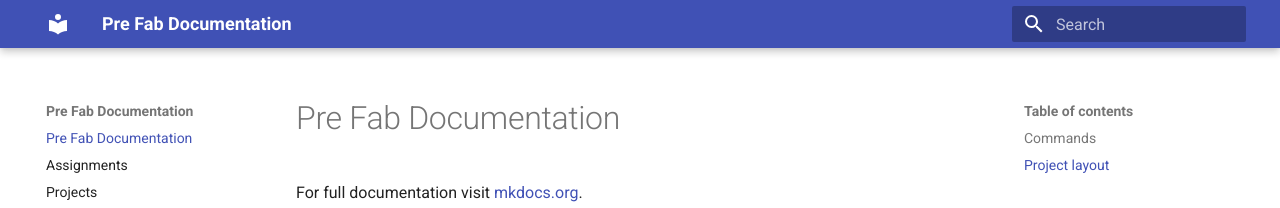
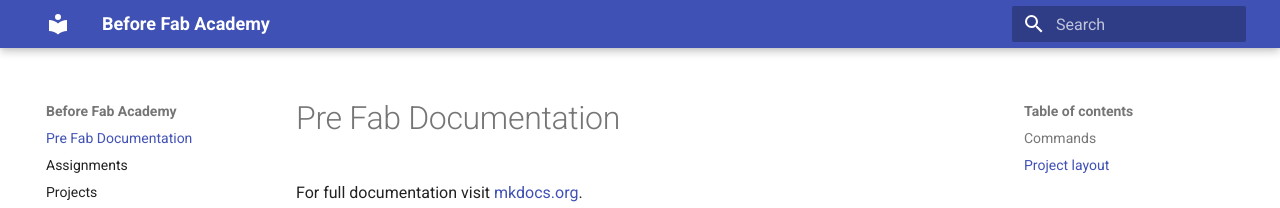
Before and after one commit to OlofH2/Before-Fab-Academy, an MkDocs documentation site: the page built from docs/index.md, in a window 1280 px wide. Shown: the top 208 px of the page. Built offline with MkDocs 1.6.1 and Material for MkDocs 9.7.7, drawn with Linux system fonts in a browser that asks for light colours.

Commit message:
Site name: Before Fab Academy

```diff
--- a/mkdocs.yml
+++ b/mkdocs.yml
@@ -1,4 +1,4 @@
-site_name: Pre Fab Documentation
+site_name: Before Fab Academy
 
 theme:
   name: material
```
